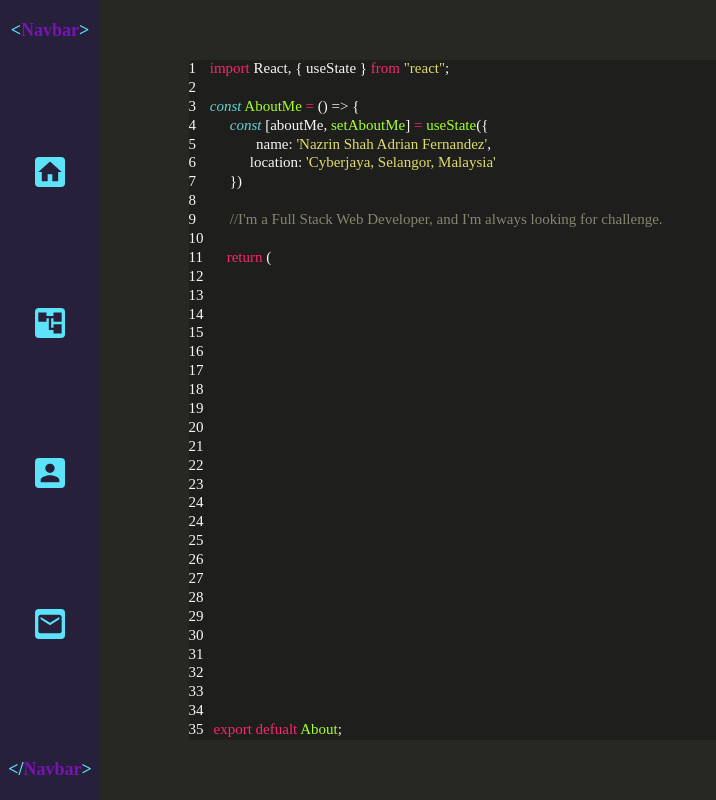
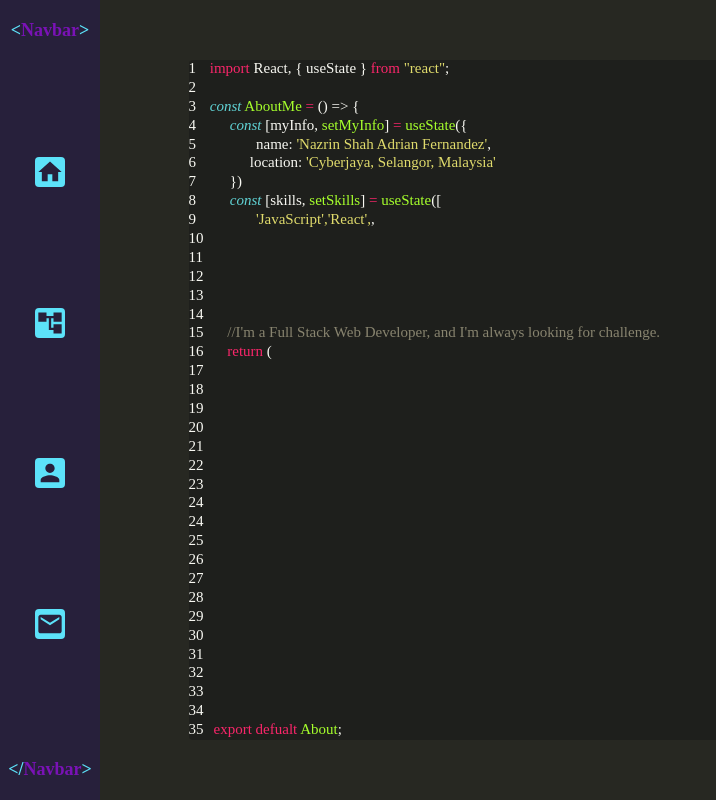
Before and after one commit to nazrinshahaf/my-portfolio-2, a React (Create React App) app: page / in a window 1280 px wide. Shown: the whole page, without its empty margins (0-716 px from the left). Built offline with nearby package versions, Linux system fonts and the light colour scheme; the HTML template or start-up script is replaced by a standard one.

Commit message:
added skills section

```diff
--- a/src/About.js
+++ b/src/About.js
@@ -8,14 +8,6 @@ const About = () => {
   return (
     <div className="about-main-background" id="About">
       <div className="about-container">
-        {/* <h2>
-          <span className="color-style-tags-monokai">&lt;</span>
-          <span className="color-style-tags-text-monokai">h2</span>
-          <span className="color-style-tags-monokai">&gt;</span> About Me{" "}
-          <span className="color-style-tags-monokai">&lt;/</span>
-          <span className="color-style-tags-text-monokai">h2</span>
-          <span className="color-style-tags-monokai">&gt;</span>
-        </h2> */}
         <div className="about-content">
           <div className="about-grid-element">
             <span className="about-grid-number">1</span>{" "}
@@ -38,7 +30,7 @@ const About = () => {
             <span className="about-color-blue about-italic about-tab-1">
               const
             </span>{" "}
-            [aboutMe, <span className="about-color-green">setAboutMe</span>]{" "}
+            [myInfo, <span className="about-color-green">setMyInfo</span>]{" "}
             <span className="about-color-pink">=</span>
             <span className="about-color-green"> useState</span>(&#123;{" "}
             <span className="about-color-purple"></span>
@@ -67,22 +59,27 @@ const About = () => {
             <span className="about-tab-1">&#125;)</span>
           </div>
           <div className="about-grid-element">
-            <span className="about-grid-number">8</span>
+            <span className="about-grid-number">8</span>{" "}
+            <span className="about-color-blue about-italic about-tab-1">
+              const
+            </span>{" "}
+            [skills, <span className="about-color-green">setSkills</span>]{" "}
+            <span className="about-color-pink">=</span>
+            <span className="about-color-green"> useState</span>([
+            <span className="about-color-purple"></span>
           </div>
           <div className="about-grid-element">
             <span className="about-grid-number">9</span>
-            <span className="about-color-gray about-tab-1">
-              {" "}
-              //I'm a Full Stack Web Developer, and I'm always looking for
-              challenge.
+            <span className="about-color-yellow about-tab-2">
+              'JavaScript','React',
             </span>
+            ,
           </div>
           <div className="about-grid-element">
             <span>10</span>
           </div>
           <div className="about-grid-element">
             <span className="about-number-tab">11</span>
-            <span className="about-color-pink about-tab-1"> return</span> (
           </div>
           <div className="about-grid-element">
             <span className="about-number-tab">12</span>
@@ -95,9 +92,15 @@ const About = () => {
           </div>
           <div className="about-grid-element">
             <span className="about-number-tab">15</span>
+            <span className="about-color-gray about-tab-1">
+              {" "}
+              //I'm a Full Stack Web Developer, and I'm always looking for
+              challenge.
+            </span>
           </div>
           <div className="about-grid-element">
             <span className="about-number-tab">16</span>
+            <span className="about-color-pink about-tab-1"> return</span> (
           </div>
           <div className="about-grid-element">
             <span className="about-number-tab">17</span>
```
